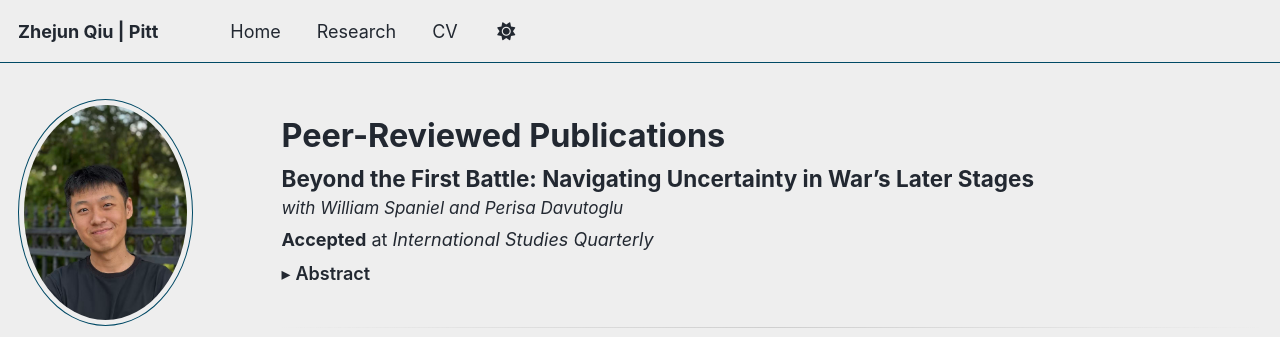
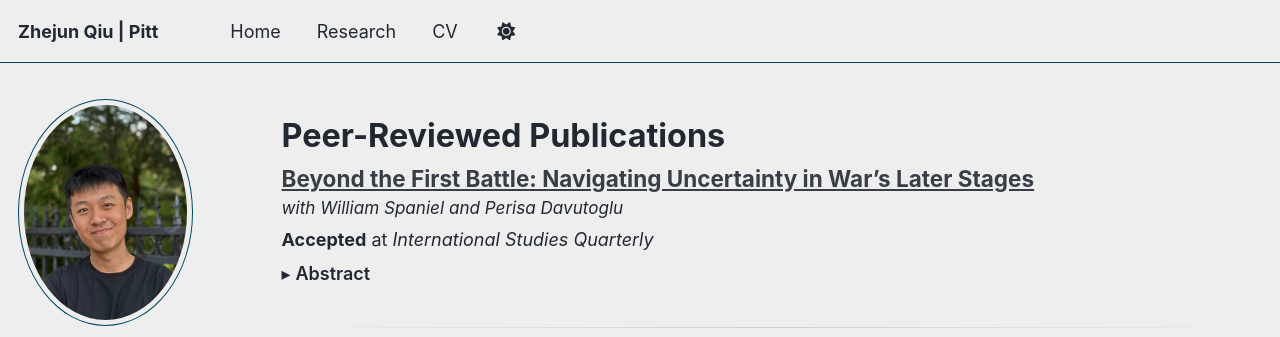
Before and after one commit to zhejun-qiu/zhejun-qiu.github.io, a Jekyll site: the page built from _pages/research.md, in a window 1280 px wide. Shown: the top 337 px of the page. Built offline with Jekyll 4.4.1, drawn with Linux system fonts in a browser that asks for light colours; some web fonts are replaced; a script that is not in the unit is left out.

Commit message:
Update research.md

```diff
--- a/_pages/research.md
+++ b/_pages/research.md
@@ -32,7 +32,15 @@ author_profile: true
 
 {%- for post in peer_reviewed -%}
 <article class="archive__item" style="margin:0 0 1rem 0;">
-  <h2 class="archive__item-title no_toc" style="margin:0;">{{ post.title }}</h2>
+  <h2 class="archive__item-title no_toc" style="margin:0;">
+  {% if post.paperurl %}
+    <a href="{{ post.paperurl | relative_url }}" target="_blank" rel="noopener">
+      {{ post.title }}
+    </a>
+  {% else %}
+    {{ post.title }}
+  {% endif %}
+</h2>
 
   {%- assign co = post.coauthors | to_s | strip -%}
   {%- unless co == '' -%}
```
